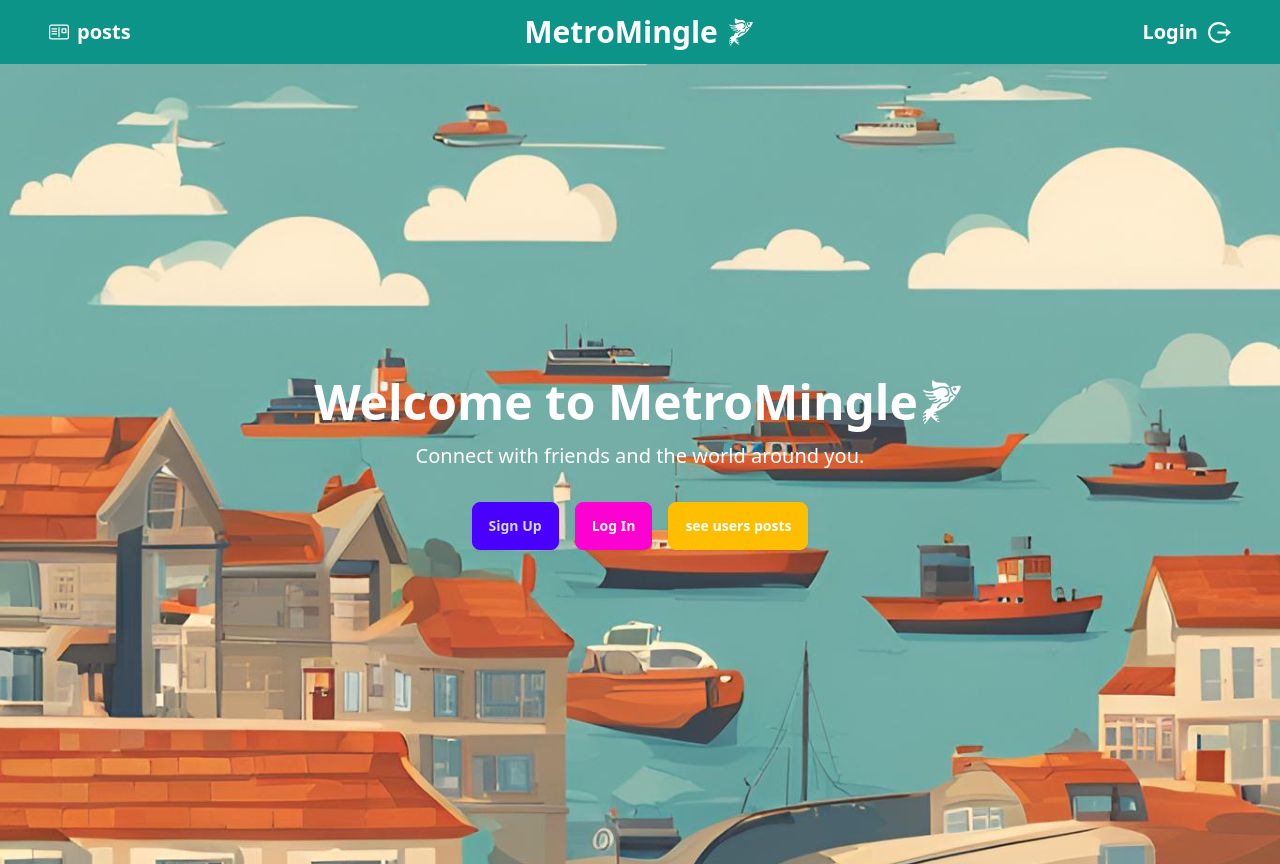
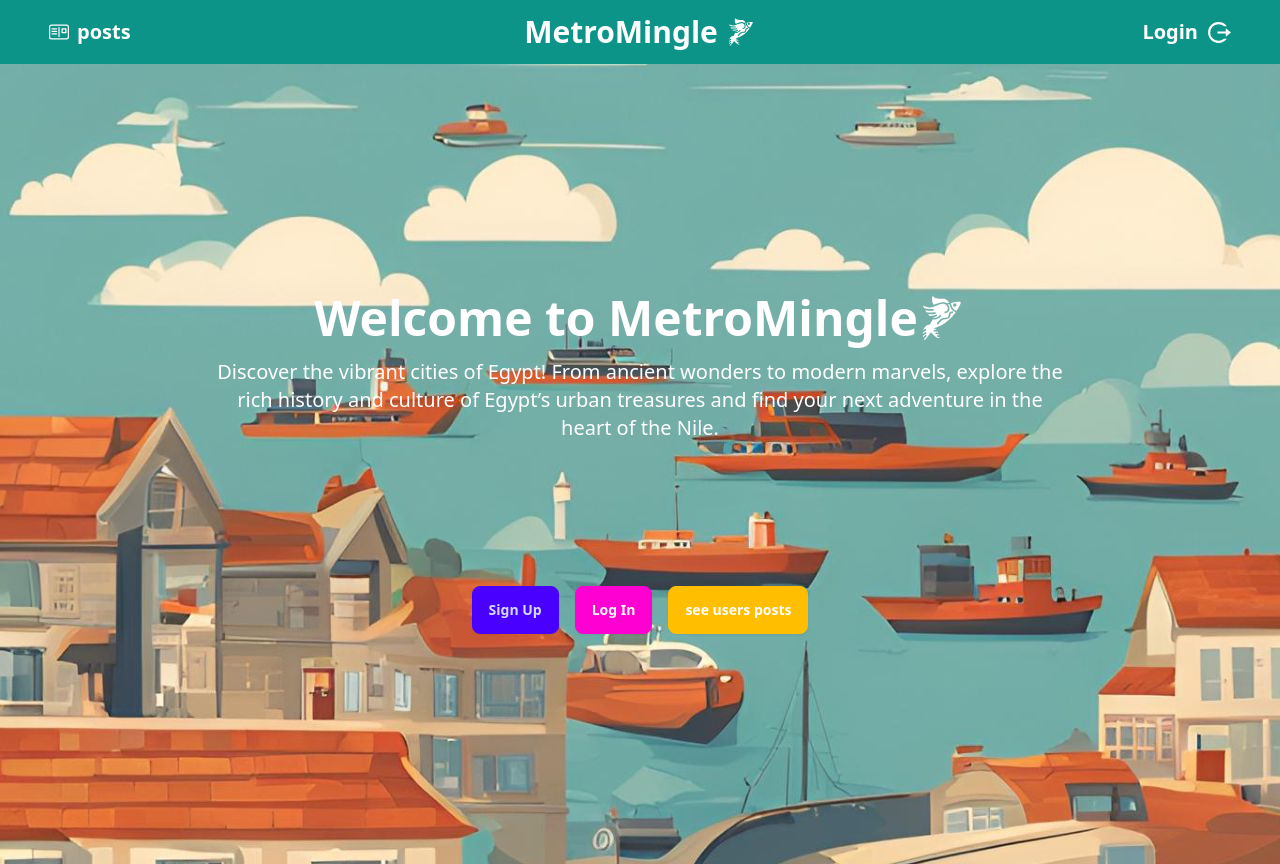
Before and after one commit to omargad2211/MetroMingle, a React (Vite) app: page / in a window 1280 px wide. Built offline with nearby package versions, Linux system fonts and the light colour scheme; no server answers; the database is empty.

Commit message:
ui enhancing

```diff
--- a/src/pages/home.jsx
+++ b/src/pages/home.jsx
@@ -13,17 +13,19 @@ export default function Home() {
         backgroundImage: `url("assets/Untitled design (1).jpg")`,
       }}
     >
-      <div className="text-center text-white">
+      <div className="text-center flex flex-col justify-center items-center text-white">
         <h1 className="text-5xl flex font-bold mb-4">
           Welcome to MetroMingle <GiFlyingTrout />
         </h1>
-        <p className="text-xl mb-8">
-          Connect with friends and the world around you.
+        <p className="text-xl w-2/3 mb-8">
+          Discover the vibrant cities of Egypt! From ancient wonders to modern
+          marvels, explore the rich history and culture of Egypt’s urban
+          treasures and find your next adventure in the heart of the Nile.
         </p>
 
         {/* Conditionally render buttons based on currentUser */}
         {!currentUser ? (
-          <div className="space-x-4">
+          <div className="space-x-4 mt-28">
             <Link to={"/signup"}>
               <button className="btn btn-primary">Sign Up</button>
             </Link>
@@ -37,7 +39,7 @@ export default function Home() {
             </Link>
           </div>
         ) : (
-          <div className="space-x-4">
+          <div className="space-x-4 mt-28">
             <p className="text-lg">
               Welcome back, {currentUser.displayName || "User"}!
             </p>
--- a/src/pages/profile.jsx
+++ b/src/pages/profile.jsx
@@ -163,7 +163,7 @@ export default function Profile() {
         </aside>
 
         {/* Main Content */}
-        <main className="flex-grow bg-gray-50">
+        <main className="flex-grow w-1/2 bg-gray-50">
           <header className="flex justify-between items-center bg-white p-4 border-b">
             <h2 className="text-xl font-semibold">Profile</h2>
             <button className="btn btn-primary bg-orange-500 border-orange-700 hover:bg-teal-600 text-white btn-sm">Edit Profile</button>
@@ -196,9 +196,9 @@ export default function Profile() {
               </p>
               <div className="flex items-center space-x-2 mt-2">
                 <span className="text-gray-600">
-                  Location: San Francisco, CA
+                  Location: Dokki, Cairo.
                 </span>
-                <span className="text-gray-600">Joined: January 2020</span>
+                <span className="text-gray-600">Joined: July 2024</span>
               </div>
               <div className="flex space-x-4 mt-4">
                 <div>
@@ -256,7 +256,7 @@ export default function Profile() {
         </main>
 
         {/* Right Sidebar */}
-        <aside className="w-1/2 bg-gray-50 p-4 border-l">
+        <aside className="w-1/4 bg-gray-50 p-4 border-l">
           <div className="mb-4 flex flex-col">
             <h3 className="text-lg text-teal-500 font-semibold mb-2">
               Who to follow
```
